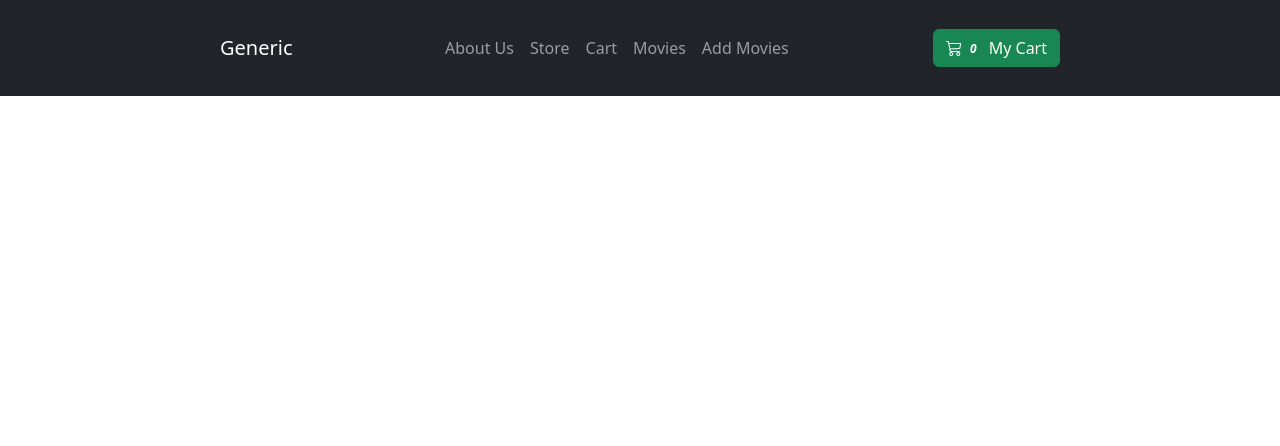
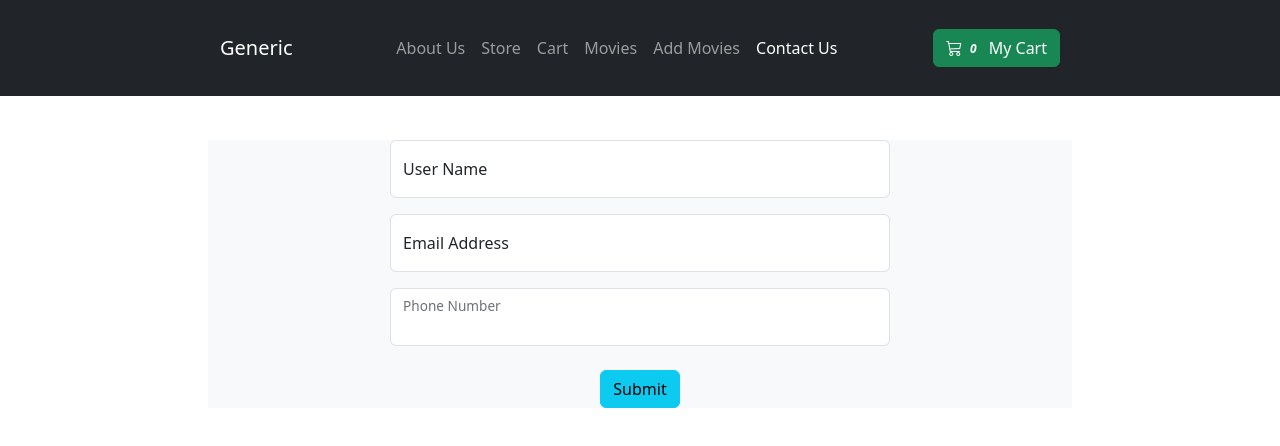
Before and after one commit to deepakkr14/E-commerce-website, a React (Create React App) app: page /contactUs in a window 1280 px wide. Shown: the top 446 px of the page. Built offline with nearby package versions, Linux system fonts and the light colour scheme.

Commit message:
added contact us  page and stored data to firebase

```diff
--- a/src/App.js
+++ b/src/App.js
@@ -10,6 +10,7 @@ import Header from "./Components/Header";
 import AboutUs from "./Components/AboutUs";
 import Navbar from './Components/UI/Navbar'
 import MovieAddForm from "./Components/MovieAddForm";
+import ContactUs from "./Components/ContactUs";
 export default function App() {
   const [cartOpen, setcartOpen] = useState(true);
   const openCart = () => {
@@ -38,6 +39,8 @@ export default function App() {
           <Route path="/cart" element={<Cart/>} />
           <Route path="/home" element={<Home/>} />
           <Route path="/addMovie" element={<MovieAddForm/>} />
+          <Route path="/contactUs" element={<ContactUs/>} />
+
           {/* <Route path="/cart/:name" element={<Cart/>} /> */}
           {/* <Route path="/cart" element={<Navigate to='/'/>} /> */}
         </Routes>
--- /dev/null
+++ b/src/Components/ContactUs.js
@@ -0,0 +1,89 @@
+import React, { useRef } from "react";
+import {
+  Container,
+  Row,
+  Col,
+  Form,
+  Button,
+  FloatingLabel,
+} from "react-bootstrap";
+
+const ContactForm = () => {
+  const NameRef = useRef();
+  const EmailRef = useRef();
+  const PhoneRef = useRef();
+  async function submitHandler(event)  {
+    event.preventDefault();
+    const Name = NameRef.current.value;
+    const Email = EmailRef.current.value;
+    const PhoneNumber = PhoneRef.current.value;
+    const userData = {
+      username: Name,
+      email: Email,
+      date: PhoneNumber,
+      id: Math.random().toString(),
+    };
+    console.log(userData);
+    try {
+        const response = await fetch('https://react-api-backend-dc22b-default-rtdb.firebaseio.com/ContactUs.json', {
+          method: 'POST',
+          body: JSON.stringify(userData),
+          headers: {
+            'Content-Type': 'application/json',
+          },
+        });
+
+        if (!response.ok) {
+          throw new Error('Failed to add movie.');
+        }
+
+        const data = await response.json();
+        console.log('Data:', data);
+      } catch (error) {
+        console.error('Error:', error.message);
+      }
+  };
+  return (
+    <Container>
+      <Row>
+        <Col className="bg-light d-flex justify-content-center mt-4">
+          <Form onSubmit={submitHandler}>
+            <Form.Group className="mb-3" controlId="formBasicEmail">
+
+
+              <FloatingLabel label="User Name" className="mb-2">
+                <Form.Control
+                  ref={NameRef}
+                  style={{ width: "500px" }}
+                  type="text"
+                  placeholder="Movie Name"
+                />
+              </FloatingLabel>
+            </Form.Group>
+
+            <Form.Group className="mb-3" controlId="formBasicPassword">
+              <FloatingLabel label="Email Address" className="mb-2">
+                <Form.Control
+                  type="text"
+                  ref={EmailRef}
+                  placeholder="Director"
+                />
+              </FloatingLabel>
+            </Form.Group>
+            <Form.Group className="mb-4" controlId="formBasicPassword">
+              <FloatingLabel label="Phone Number" className="mb-2">
+                <Form.Control type="number" ref={PhoneRef} />
+              </FloatingLabel>
+            </Form.Group>
+            <div className="d-flex justify-content-center">
+              <Button variant="info" type="submit">
+                Submit
+              </Button>
+            </div>
+          </Form>
+        </Col>
+      </Row>
+    </Container>
+  );
+};
+export default ContactForm;
--- a/src/Components/UI/Navbar.js
+++ b/src/Components/UI/Navbar.js
@@ -18,6 +18,7 @@ const Navigation = (props) => {
         <Nav.Link as={NavLink} to="/cart">Cart</Nav.Link>
         <Nav.Link as={NavLink} to="/movies">Movies</Nav.Link>
         <Nav.Link as={NavLink} to="/addMovie">Add Movies</Nav.Link>
+        <Nav.Link as={NavLink} to="/contactUs">Contact Us</Nav.Link>
           {/* <Nav.Link href="#home">Home</Nav.Link>
           <Nav.Link href="#features">Store</Nav.Link>
           <Nav.Link href="#pricing">Pricing</Nav.Link> */}
```
